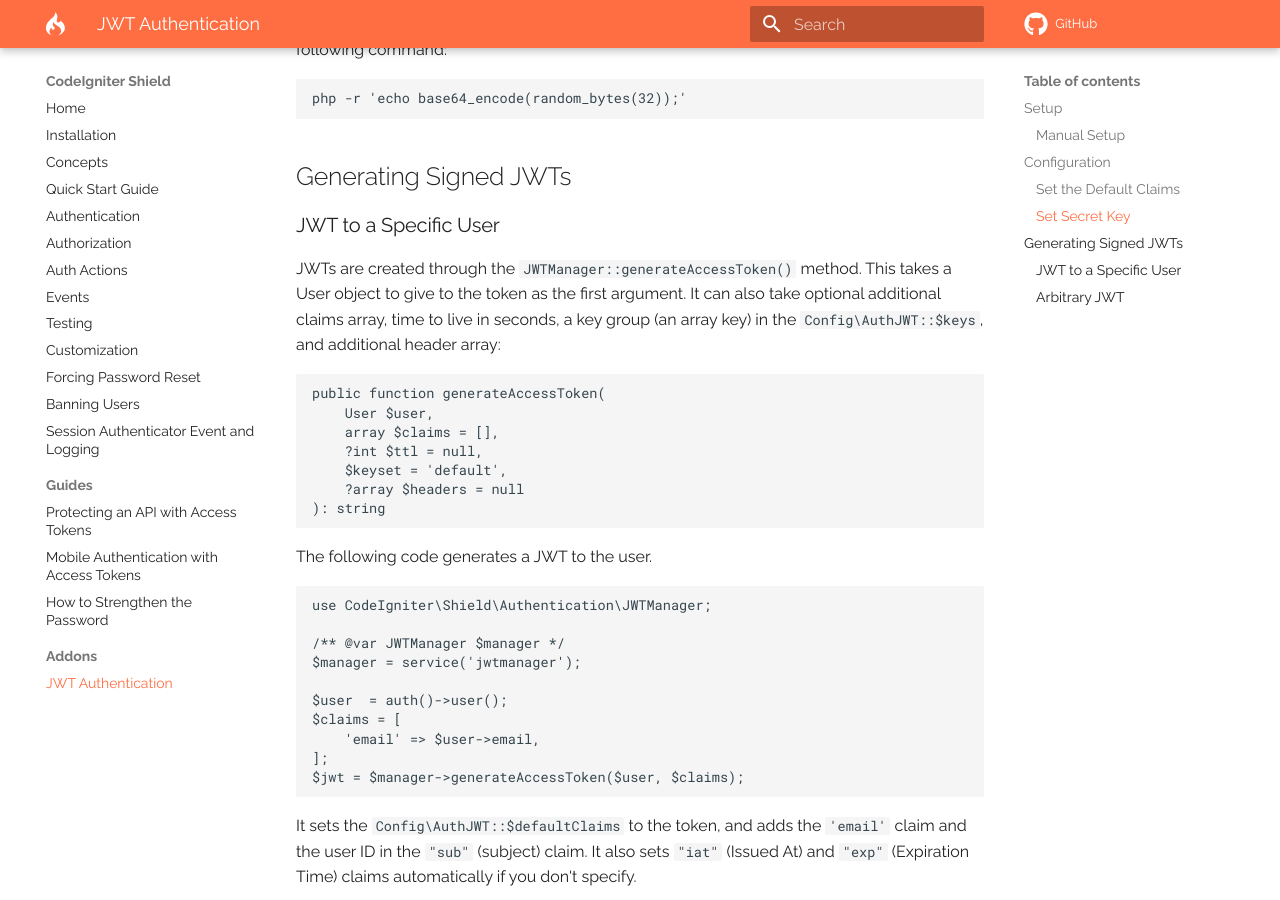
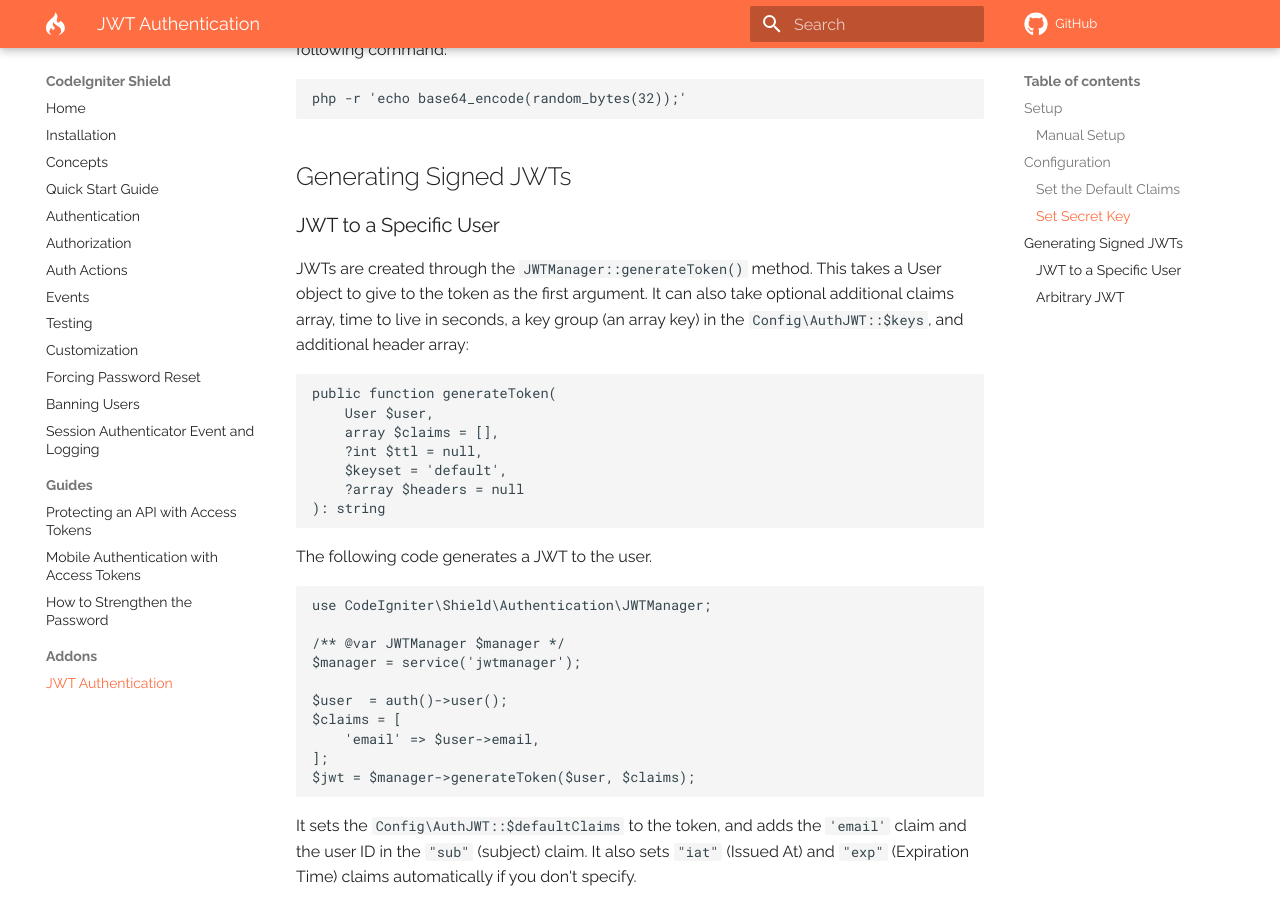
Before and after one commit to codeigniter4/shield, an MkDocs documentation site: the page built from docs/addons/jwt.md, in a window 1280 px wide and 900 px high, scrolled down 1503 px. Built offline with MkDocs 1.6.1 and Material for MkDocs 9.7.7, drawn with Linux system fonts in a browser that asks for light colours; comment, search, counter and statistics services are not loaded; a style sheet for code colours, icons or effects is not loaded.

Commit message:
refactor: rename generateAccessToken() to generateToken()
Since we have Access Tokens in Shield already.

````diff
--- a/docs/addons/jwt.md
+++ b/docs/addons/jwt.md
@@ -70,14 +70,14 @@ php -r 'echo base64_encode(random_bytes(32));'
 
 ### JWT to a Specific User
 
-JWTs are created through the `JWTManager::generateAccessToken()` method.
+JWTs are created through the `JWTManager::generateToken()` method.
 This takes a User object to give to the token as the first argument.
 It can also take optional additional claims array, time to live in seconds,
 a key group (an array key) in the `Config\AuthJWT::$keys`, and additional header
 array:
 
 ```php
-public function generateAccessToken(
+public function generateToken(
     User $user,
     array $claims = [],
     ?int $ttl = null,
@@ -98,7 +98,7 @@ $user  = auth()->user();
 $claims = [
     'email' => $user->email,
 ];
-$jwt = $manager->generateAccessToken($user, $claims);
+$jwt = $manager->generateToken($user, $claims);
 ```
 
 It sets the `Config\AuthJWT::$defaultClaims` to the token, and adds
````
Also changed, not shown: 5 other files.
